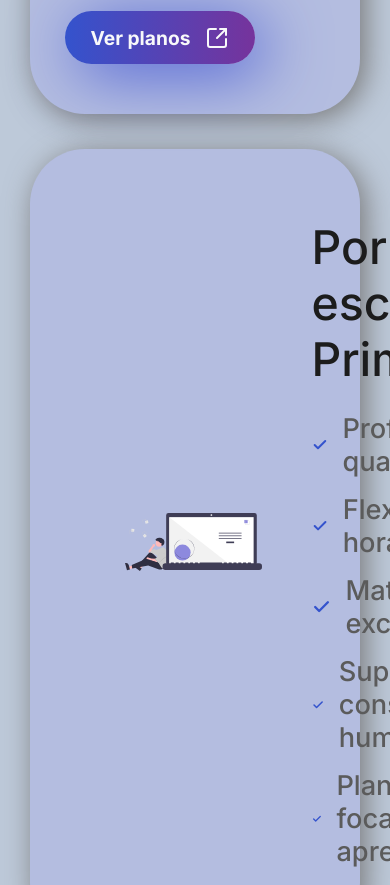
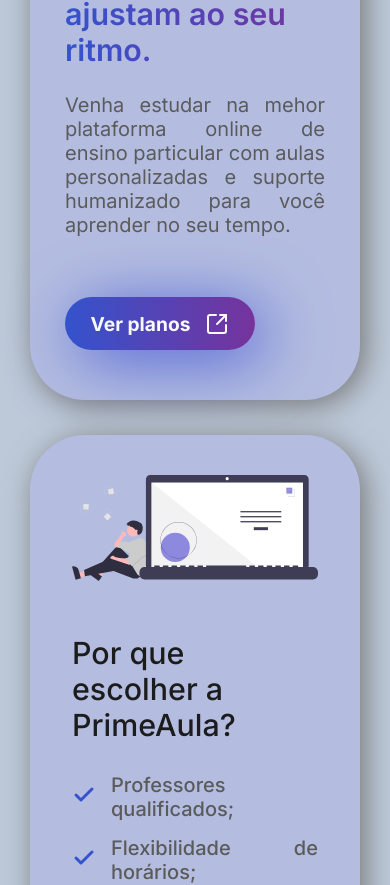
Before and after one commit to bernardooldz/PrimeAula, a React (Vite) app: page / in a window 390 px wide. Shown: the part 843-1728 px from the top of the page. Built offline with nearby package versions, Linux system fonts and the light colour scheme.

Commit message:
responsividade section advantages

```diff
--- a/src/components/Advantages.jsx
+++ b/src/components/Advantages.jsx
@@ -33,7 +33,7 @@
             <div className="advantages-items">
                 {advantages.map((advantage) => (
                     <div key={advantage.advantageId} className="advantage-item">
-                        <Check strokeWidth={3} color=' #3453CD' />
+                        <div><Check strokeWidth={3} color=' #3453CD' className='icon-check-advantage'/></div>
                         <p className='subtitles'>{advantage.advantageItem}</p>
                     </div>
                 ))}
--- a/src/styles/responsive.css
+++ b/src/styles/responsive.css
@@ -37,8 +37,28 @@
 
     .image-home img {
         width: 100%;
-        height: 100%;
     }
 
+    .container-advantages{
+        flex-direction: column;
+        padding: 0 17px;
+    }
+
+    .titles{
+        font-size: 1.9rem;
+        margin-bottom: 30px;
+    }
+
+    .subtitles{
+        font-size: 1.25rem;
+    }
+
+    .advantage-image{
+        padding: 0 0 50px 0;
+    }
+
+    .advantage-image img{
+        width: 100%;
+    }
 
 }
```
